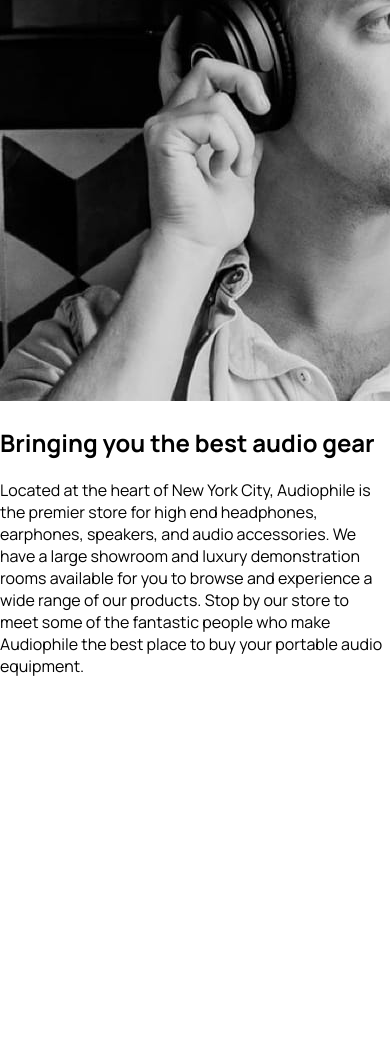
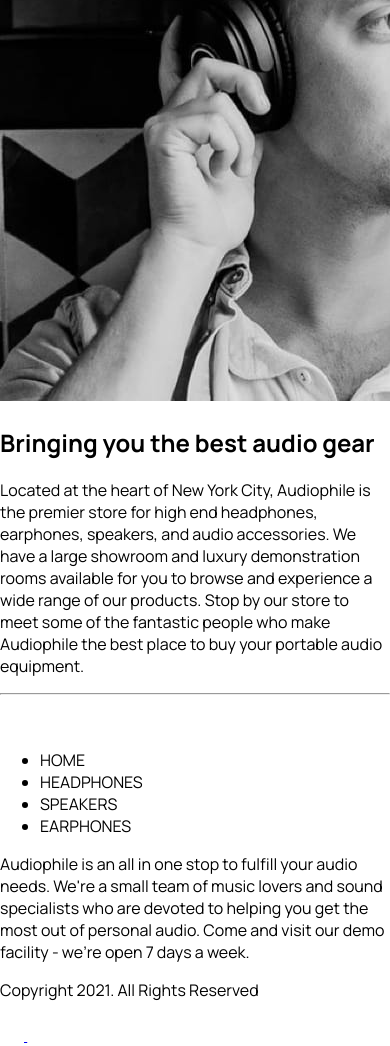
Before and after one commit to PatrickRoethe/CA-commerce-website, a plain HTML site: page index.html in a window 390 px wide. Shown: the part 3230-4276 px from the top of the page. Before the commit the page ends 3907 px from the top, so only its background shows below. Drawn offline with Linux system fonts and the light colour scheme.

Commit message:
Made headphones html. Worked on the footer

```diff
--- a/index.html
+++ b/index.html
@@ -159,6 +159,39 @@
                   Located at the heart of New York City, Audiophile is the premier store for high end headphones, earphones, speakers, and audio accessories. We have a large showroom and luxury demonstration rooms available for you to browse and experience a wide range of our products. Stop by our store to meet some of the fantastic people who make Audiophile the best place to buy your portable audio equipment.</p>
               </div>
           </section>
+          </main> <!--Har ingen åpning? nødvendig-->
+          <!--FOOTER-->
+          <footer class="footer">
+              <div class="container-footer">
+                  <hr class="footer-line">
+                  <div class="content-footer">
+                      <section class="footer-section">
+                          <a href="index.html">
+                            <img src="assets/assets/shared/desktop/logo.svg">
+                          </a>
+                          <ul class="footer-mobile">
+                              <li><a class="nav-footer-item" href="index.html"></a>HOME</li>
+                              <li><a class="nav-footer-item" href="headphones.html"></a>HEADPHONES</li>
+                              <li><a class="nav-footer-item" href="speakers.html"></a>SPEAKERS</li>
+                              <li><a class="nav-footer-item" href="earphones.html"></a>EARPHONES</li>
+                          </ul>
+                      </section>
+                      <p>Audiophile is an all in one stop to fulfill your audio needs. We're a small team of music lovers and sound specialists who are devoted to helping you get the most out of personal audio. Come and visit our demo facility - we’re open 7 days a week.</p>
+                      <p class="footer-copyright-text">Copyright 2021. All Rights Reserved</p>
+                      <section class="icons-footer">
+                          <a class="footer-icon" target="_blank" href="https://facebook.com/">
+                              <img src="assets/assets/shared/desktop/icon-facebook.svg" alt="Facebook Logo">
+                          </a>
+                          <a>
+                              <img src="assets/assets/shared/desktop/icon-twitter.svg">
+                          </a>
+                          <a>
+                             <img src="assets/assets/shared/desktop/icon-instagram.svg">
+                          </a>
+                      </section>
+                  </div>
+              </div>
+          </footer>
 
 
 
```
Also changed, not shown: headphones.html (added, +10 -0 lines).
